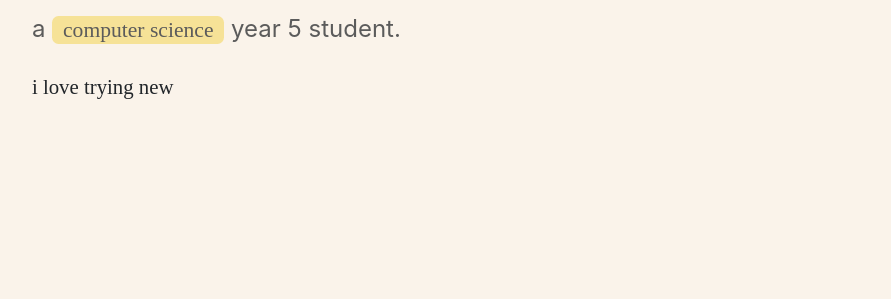
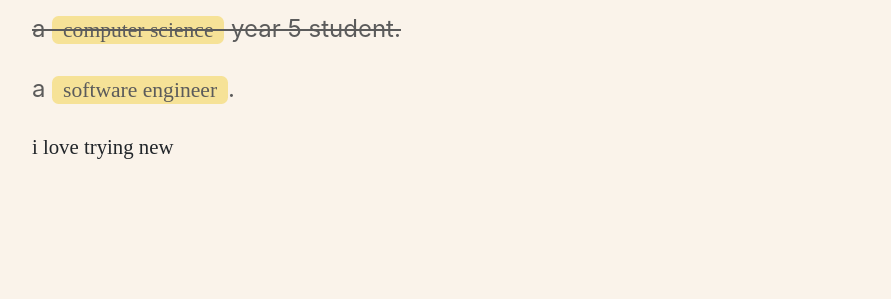
Before and after one commit to locolin1204/Personal-Website, a Gatsby site: page / in a window 1280 px wide. Shown: the part 501-800 px from the top of the page, without its empty margins (371-1262 px from the left). Built offline with nearby package versions, Linux system fonts and the light colour scheme; Gatsby itself is replaced by a stand-in of ours.

Commit message:
feat: update home page status

```diff
--- a/src/pages/index.tsx
+++ b/src/pages/index.tsx
@@ -7,7 +7,7 @@ import {
 	StyledMainText,
 	StyledSubText,
 	StyledSpanColin,
-	StyledSpanCS,
+	StyledSpanCS, StrikeThroughline,
 } from "../styles/home/index.styled";
 import { EnterAnimation } from "../components/enterAnimation";
 
@@ -39,12 +39,19 @@ const IndexPage = () => {
 						</EnterAnimation>
 					</StyledMainText>
 					<EnterAnimation isDiv={false} delay={1} offsetY={0}>
+						<StrikeThroughline delay={1.5}>
+							<StyledSubText>
+								a <StyledSpanCS>computer science</StyledSpanCS> year 5 student.
+							</StyledSubText>
+						</StrikeThroughline>
+					</EnterAnimation>
+					<EnterAnimation isDiv={false} delay={1.5} offsetY={0}>
 						<StyledSubText>
-							a <StyledSpanCS>computer science</StyledSpanCS> year 5 student.
+							a <StyledSpanCS>software engineer</StyledSpanCS>.
 						</StyledSubText>
 					</EnterAnimation>
 
-					<EnterAnimation isDiv={false} delay={1.5} offsetY={0}>
+					<EnterAnimation isDiv={false} delay={2} offsetY={0}>
 						<TypeAnimation
 							sequence={typingList}
 							speed={30}
--- a/src/styles/home/index.styled.tsx
+++ b/src/styles/home/index.styled.tsx
@@ -1,4 +1,4 @@
-import styled from "styled-components";
+import styled, { keyframes } from "styled-components";
 import { motion } from "framer-motion";
 import React from "react";
 
@@ -34,6 +34,40 @@ export const StyledSubText = styled.div`
 	padding-bottom: 1em;
 `;
 
+const strikeInSmooth = keyframes`
+  from {
+    transform: scaleX(0);
+  }
+  to {
+    transform: scaleX(1);
+  }
+`;
+
+export const StrikeThroughline = styled.span<{ delay?: number }>`
+  font-weight: inherit;
+  display: inline-block;
+  position: relative;
+
+  &::after {
+    content: "";
+    position: absolute;
+    left: 0;
+    right: 0;
+    height: 1.5px;
+    background-color: ${({ theme }) => theme.color.grey500};
+
+    top: 30%;
+    transform: translateY(-50%);
+
+    transform-origin: left center;
+    transform: scaleX(0);
+  	animation: ${strikeInSmooth} 1.5s
+	cubic-bezier(0.4, 0.0, 0.2, 1)
+	forwards;
+    animation-delay: ${({ delay }) => (delay ? `${delay}s` : '0s')};
+  }
+`;
+
 export const StyledSpanColin = styled.span`
 	color: ${({ theme }) => theme.color.orange500};
 `;
```
